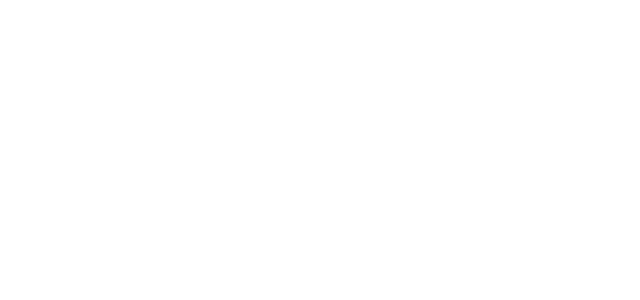
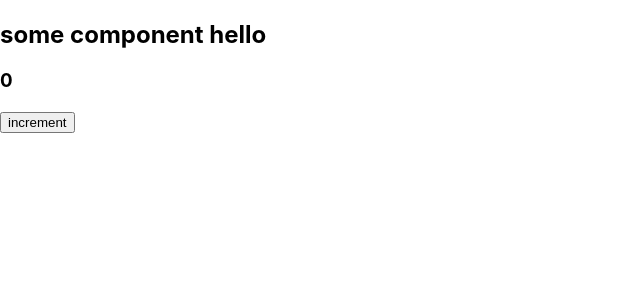
Before and after one commit to artt1c/react_demos, a React (Create React App) app: page / in a window 1280 px wide. Shown: the top 300 px of the page, without its empty margins (0-640 px from the left). Built offline with nearby package versions, Linux system fonts and the light colour scheme.

Commit message:
part 7 | Class components

```diff
--- a/src/App.tsx
+++ b/src/App.tsx
@@ -1,10 +1,11 @@
 import React, {FC} from 'react';
 import './App.css';
+import SomeComponent from "./components/SomeComponent";
 
 const App: FC = ()=> {
   return (
     <>
-
+      <SomeComponent message={'hello'}/>
     </>
   );
 }
--- /dev/null
+++ b/src/components/SomeComponent.tsx
@@ -0,0 +1,36 @@
+import React from "react";
+
+type MyProps = {
+  message: string;
+}
+
+type MyState = {
+  count: number;
+}
+
+export default class SomeComponent extends React.Component<MyProps, MyState> {
+
+  // state: MyState = {count: 0};
+
+  constructor(props: MyProps) {
+    super(props);
+    this.state = {count: 0};
+  }
+
+  render() {
+    return (
+      <div>
+
+        <h2>some component {this.props.message}</h2>
+        <h3>{this.state.count}</h3>
+        <button onClick={() => {
+          this.setState((state) => {
+            return {
+              count: state.count + 1
+            }
+          })
+        }}>increment</button>
+      </div>
+    );
+  }
+}
```
